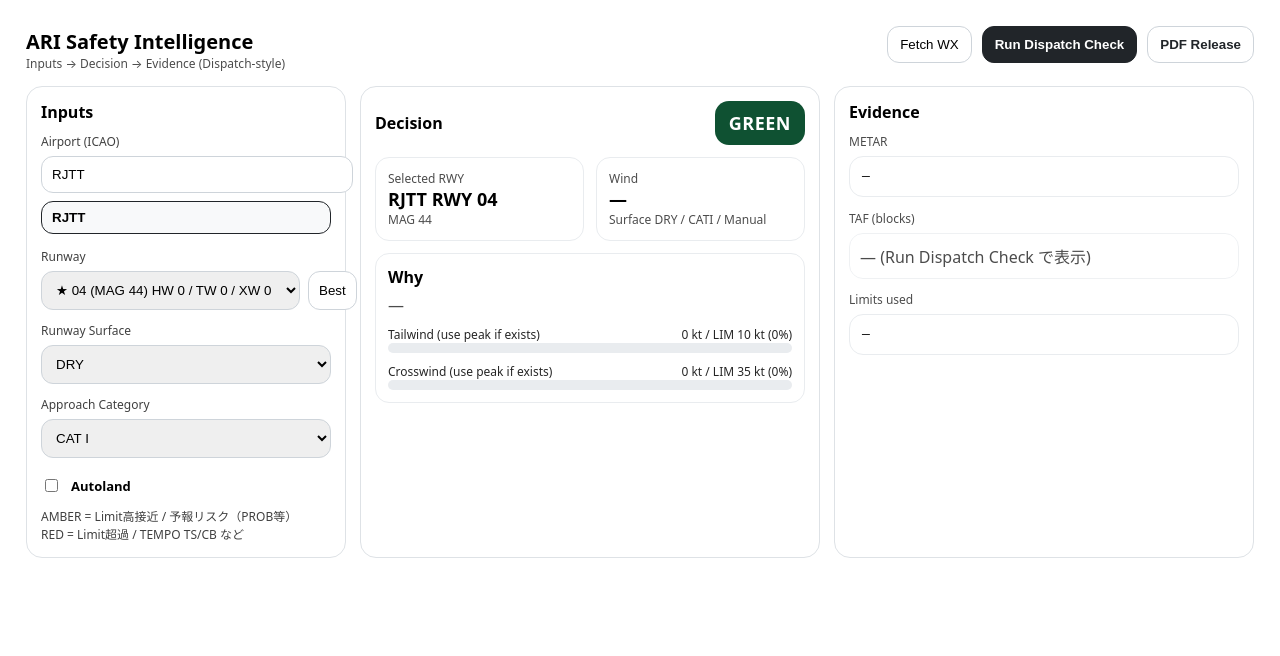
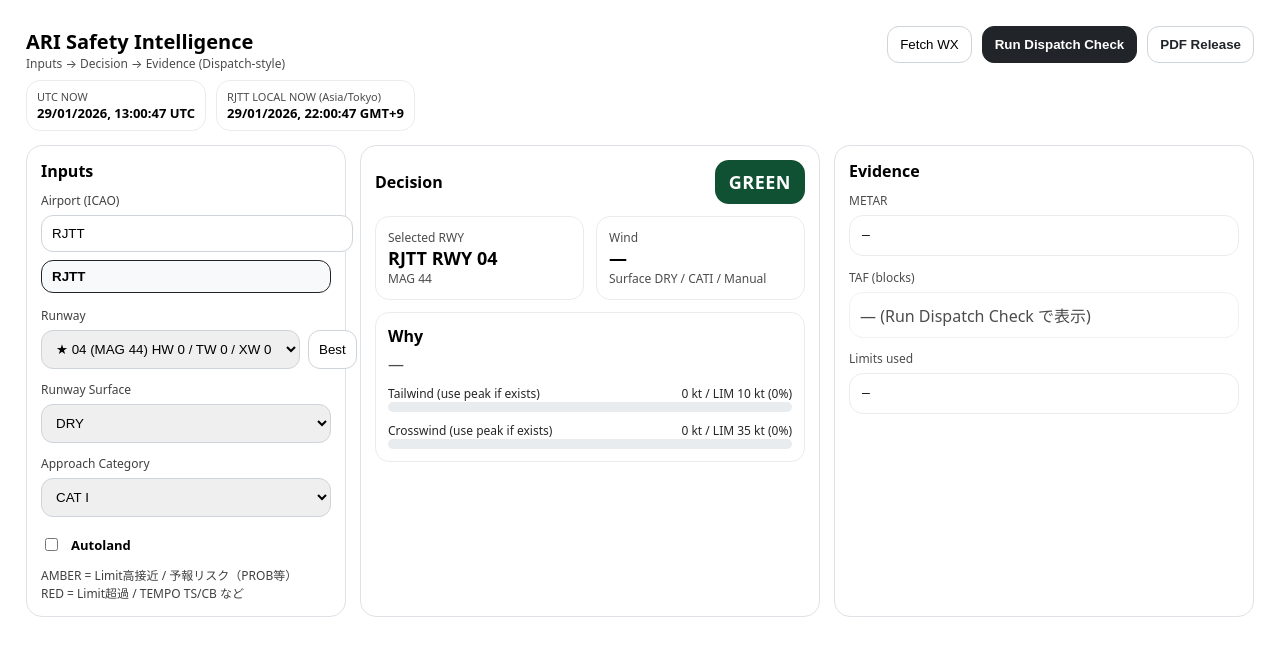
Before and after one commit to ZetecR-cloud/ari-safety-intelligence, a Next.js app: page / in a window 1280 px wide. Shown: the top 656 px of the page. Built offline with nearby package versions, Linux system fonts and the light colour scheme.

Commit message:
Update page.tsx

```diff
--- a/app/page.tsx
+++ b/app/page.tsx
@@ -19,34 +19,45 @@ function angleDiff(a: number, b: number) {
   return d > 180 ? 360 - d : d;
 }
 function headTailFrom(wdir: number, wspd: number, rwyMag: number) {
-  // + headwind, - tailwind
   const ang = angleDiff(wdir, rwyMag) * Math.PI / 180;
-  return Math.round(Math.cos(ang) * wspd);
+  return Math.round(Math.cos(ang) * wspd); // +head / -tail
 }
 function crossFrom(wdir: number, wspd: number, rwyMag: number) {
   const ang = angleDiff(wdir, rwyMag) * Math.PI / 180;
   return Math.round(Math.abs(Math.sin(ang) * wspd));
 }
 
-// --- ③ AMBER/RED理由の優先順位付け（最重要を先頭に固定）
+// --- 時刻表示（PCローカル時刻を表示しない）---
+// Date.now() はUTC基準のタイムスタンプ。表示は必ず timeZone を指定。
+function fmtZoned(ms: number, timeZone: string) {
+  try {
+    const dtf = new Intl.DateTimeFormat("en-GB", {
+      timeZone,
+      year: "numeric",
+      month: "2-digit",
+      day: "2-digit",
+      hour: "2-digit",
+      minute: "2-digit",
+      second: "2-digit",
+      hour12: false,
+      timeZoneName: "short",
+    });
+    return dtf.format(new Date(ms));
+  } catch {
+    return `TZ ERROR (${timeZone})`;
+  }
+}
+
+// --- ③ AMBER/RED理由の優先順位 ---
 function rankReason(r: string) {
   const s = r.toUpperCase();
-
-  // TAF hard red
   if (s.includes("TEMPO") && (s.includes("TS") || s.includes("CB"))) return 0;
-
-  // Limit exceed
   if (s.includes("TAILWIND") && s.includes(">")) return 1;
   if (s.includes("CROSSWIND") && s.includes(">")) return 2;
-
-  // High but within limits
   if (s.includes("TAILWIND HIGH")) return 3;
   if (s.includes("CROSSWIND HIGH")) return 4;
-
-  // Prob/Trend risks
   if (s.includes("PROB") && (s.includes("TS") || s.includes("CB"))) return 5;
   if (s.includes("FM") || s.includes("BECMG")) return 6;
-
   return 50;
 }
 function sortReasons(reasons: string[]) {
@@ -93,9 +104,16 @@ function Meter({ label, value, limit }: { label: string; value: number; limit: n
 }
 
 export default function Home() {
-  // ① ICAO typeahead
-  const [icao, setIcao] = useState("RJTT");         // 実際に採用されているICAO
-  const [icaoQuery, setIcaoQuery] = useState("RJTT"); // 入力欄に表示される文字
+  // 時刻（UTC＋空港ローカル）を秒更新
+  const [nowMs, setNowMs] = useState<number>(() => Date.now());
+  useEffect(() => {
+    const id = setInterval(() => setNowMs(Date.now()), 1000);
+    return () => clearInterval(id);
+  }, []);
+
+  // ICAO typeahead
+  const [icao, setIcao] = useState("RJTT");
+  const [icaoQuery, setIcaoQuery] = useState("RJTT");
   const icaoInputRef = useRef<HTMLInputElement | null>(null);
 
   const [rwyId, setRwyId] = useState<string>("");
@@ -107,18 +125,21 @@ export default function Home() {
   const [judge, setJudge] = useState<any>(null);
   const [loading, setLoading] = useState(false);
 
-  // 空港候補（タイプ中に絞り込み）
   const airportCandidates = useMemo(() => {
     const q = (icaoQuery || "").trim().toUpperCase();
-    const list = airports.map(a => a.icao).sort();
+    const list = airports.map((a) => a.icao).sort();
     if (!q) return list.slice(0, 30);
-    return list.filter(code => code.includes(q)).slice(0, 30);
+    return list.filter((code) => code.includes(q)).slice(0, 30);
   }, [icaoQuery]);
 
-  const airport = useMemo(() => airports.find(a => a.icao === icao) ?? airports[0], [icao]);
+  const airport = useMemo(() => airports.find((a) => a.icao === icao) ?? airports[0], [icao]);
   const runways = airport?.runways ?? [];
 
-  // ② RWY 推奨表示（Headwind最大 + Tailwind最小を上位に）
+  // ★表示用：UTCと空港現地時刻（DST自動）
+  const utcNow = useMemo(() => fmtZoned(nowMs, "UTC"), [nowMs]);
+  const aptLocalNow = useMemo(() => fmtZoned(nowMs, airport?.tz || "UTC"), [nowMs, airport?.tz]);
+
+  // RWY 推奨（風が取れていれば）
   const recommendedRunways = useMemo(() => {
     if (!runways.length) return [];
     const wind = wx?.wind;
@@ -126,30 +147,22 @@ export default function Home() {
     const wspd = wind?.spd ?? 0;
     const gust = wind?.gust ?? null;
 
-    const scored = runways.map(r => {
-      const headSteady = headTailFrom(wdir, wspd, r.mag); // +head / -tail
+    const scored = runways.map((r) => {
+      const headSteady = headTailFrom(wdir, wspd, r.mag);
       const tailSteady = headSteady < 0 ? Math.abs(headSteady) : 0;
-
       const crossSteady = crossFrom(wdir, wspd, r.mag);
 
       const headPeak = gust ? headTailFrom(wdir, gust, r.mag) : null;
       const tailPeak = headPeak !== null && headPeak < 0 ? Math.abs(headPeak) : null;
       const crossPeak = gust ? crossFrom(wdir, gust, r.mag) : null;
 
-      // スコア：headwindを強く評価、tailwindを重く減点、crosswindも軽く減点（“迷いを減らす”用の実用スコア）
       const tailUse = tailPeak ?? tailSteady;
       const crossUse = crossPeak ?? crossSteady;
       const headUse = Math.max(0, headPeak ?? headSteady);
 
       const score = headUse * 10 - tailUse * 30 - crossUse * 2;
 
-      return {
-        r,
-        score,
-        headUse,
-        tailUse,
-        crossUse,
-      };
+      return { r, score, headUse, tailUse, crossUse };
     });
 
     return scored.sort((a, b) => b.score - a.score);
@@ -158,10 +171,9 @@ export default function Home() {
   const selectedRwy = useMemo(() => {
     if (!runways.length) return null;
     if (!rwyId) return runways[0];
-    return runways.find(r => r.id === rwyId) ?? runways[0];
+    return runways.find((r) => r.id === rwyId) ?? runways[0];
   }, [runways, rwyId]);
 
-  // airportが変わったら RWY を初期化（推奨1位があればそれ）
   useEffect(() => {
     if (!runways.length) return;
     const best = recommendedRunways[0]?.r ?? runways[0];
@@ -169,12 +181,10 @@ export default function Home() {
     // eslint-disable-next-line react-hooks/exhaustive-deps
   }, [icao, runways.length]);
 
-  // 入力確定（Enter/Blur/候補クリックに相当）
   function commitIcao(next: string) {
     const code = (next || "").trim().toUpperCase();
-    const ok = airports.some(a => a.icao === code);
+    const ok = airports.some((a) => a.icao === code);
     if (!ok) {
-      // 見つからない時は元に戻す（迷い防止）
       setIcaoQuery(icao);
       return;
     }
@@ -207,9 +217,7 @@ export default function Home() {
       tafText: data.taf,
     });
 
-    // ③ 理由の優先順位付け
     out.reason = sortReasons(out.reason ?? []);
-
     setJudge(out);
   }
 
@@ -218,7 +226,6 @@ export default function Home() {
     if (best) setRwyId(best.id);
   }
 
-  // ⑤ PDFボタン：RED/AMBER時だけ目立つ
   const decision: "GREEN" | "AMBER" | "RED" = judge?.decision ?? "GREEN";
   const pdfEmphasis = decision === "RED" || decision === "AMBER";
 
@@ -237,6 +244,9 @@ export default function Home() {
       decision: judge.decision,
       reason: judge.reason,
       tafBlocks: judge.tafRisk?.blocks ?? [],
+      utcNow,
+      aptLocalNow,
+      aptTimeZone: airport?.tz || "UTC",
     };
 
     const res = await fetch("/api/release", {
@@ -258,7 +268,6 @@ export default function Home() {
 
   return (
     <main style={{ padding: 18, fontFamily: "system-ui, -apple-system, Segoe UI, sans-serif" }}>
-      {/* ④ Mobile対応（3カラム→縦積み） */}
       <style jsx>{`
         .grid {
           display: grid;
@@ -289,6 +298,21 @@ export default function Home() {
         <div>
           <div style={{ fontSize: 20, fontWeight: 800 }}>ARI Safety Intelligence</div>
           <div style={{ fontSize: 12, opacity: 0.7 }}>Inputs → Decision → Evidence (Dispatch-style)</div>
+
+          {/* ★ UTC / Airport Local Time（DST自動） */}
+          <div style={{ marginTop: 8, display: "flex", gap: 10, flexWrap: "wrap" }}>
+            <div style={{ border: "1px solid #e9ecef", borderRadius: 14, padding: "8px 10px", background: "#fff" }}>
+              <div style={{ fontSize: 11, opacity: 0.7 }}>UTC NOW</div>
+              <div style={{ fontSize: 13, fontWeight: 800 }}>{utcNow}</div>
+            </div>
+
+            <div style={{ border: "1px solid #e9ecef", borderRadius: 14, padding: "8px 10px", background: "#fff" }}>
+              <div style={{ fontSize: 11, opacity: 0.7 }}>
+                {icao} LOCAL NOW ({airport?.tz || "UTC"})
+              </div>
+              <div style={{ fontSize: 13, fontWeight: 800 }}>{aptLocalNow}</div>
+            </div>
+          </div>
         </div>
 
         <div className="actions" style={{ display: "flex", gap: 10 }}>
@@ -302,14 +326,7 @@ export default function Home() {
 
           <button
             onClick={run}
-            style={{
-              padding: "10px 12px",
-              borderRadius: 12,
-              border: "1px solid #212529",
-              background: "#212529",
-              color: "#fff",
-              fontWeight: 700,
-            }}
+            style={{ padding: "10px 12px", borderRadius: 12, border: "1px solid #212529", background: "#212529", color: "#fff", fontWeight: 700 }}
           >
             Run Dispatch Check
           </button>
@@ -338,7 +355,6 @@ export default function Home() {
         <section style={{ border: "1px solid #dee2e6", borderRadius: 16, padding: 14, background: "#fff" }}>
           <div style={{ fontWeight: 800, marginBottom: 10 }}>Inputs</div>
 
-          {/* ① ICAO typeahead */}
           <label style={{ display: "block", fontSize: 12, opacity: 0.75 }}>Airport (ICAO)</label>
           <input
             ref={icaoInputRef}
@@ -349,7 +365,6 @@ export default function Home() {
               if (e.key === "Enter") {
                 e.preventDefault();
                 commitIcao(icaoQuery);
-                // 迷い防止：確定したらフォーカスを外す
                 (e.currentTarget as HTMLInputElement).blur();
               }
               if (e.key === "Escape") {
@@ -361,7 +376,6 @@ export default function Home() {
             style={{ width: "100%", padding: 10, borderRadius: 12, border: "1px solid #ced4da", margin: "6px 0 8px" }}
           />
 
-          {/* 候補リスト（クリックで確定） */}
           <div style={{ display: "grid", gap: 6, maxHeight: 170, overflow: "auto", paddingBottom: 8 }}>
             {airportCandidates.map((code) => (
               <button
@@ -385,14 +399,9 @@ export default function Home() {
             ))}
           </div>
 
-          {/* ② RWY 推奨（上に来る、推奨表示する） */}
           <label style={{ display: "block", fontSize: 12, opacity: 0.75, marginTop: 6 }}>Runway</label>
           <div style={{ display: "flex", gap: 8, margin: "6px 0 12px" }}>
-            <select
-              value={rwyId}
-              onChange={(e) => setRwyId(e.target.value)}
-              style={{ flex: 1, padding: 10, borderRadius: 12, border: "1px solid #ced4da" }}
-            >
+            <select value={rwyId} onChange={(e) => setRwyId(e.target.value)} style={{ flex: 1, padding: 10, borderRadius: 12, border: "1px solid #ced4da" }}>
               {recommendedRunways.map((x, idx) => (
                 <option key={x.r.id} value={x.r.id}>
                   {idx === 0 ? "★ " : ""}
@@ -401,32 +410,20 @@ export default function Home() {
               ))}
             </select>
 
-            <button
-              onClick={setBestRwy}
-              style={{ padding: "10px 10px", borderRadius: 12, border: "1px solid #ced4da", background: "#fff" }}
-              title="Select recommended runway"
-            >
+            <button onClick={setBestRwy} style={{ padding: "10px 10px", borderRadius: 12, border: "1px solid #ced4da", background: "#fff" }} title="Select recommended runway">
               Best
             </button>
           </div>
 
           <label style={{ display: "block", fontSize: 12, opacity: 0.75 }}>Runway Surface</label>
-          <select
-            value={surface}
-            onChange={(e) => setSurface(e.target.value as RwySurface)}
-            style={{ width: "100%", padding: 10, borderRadius: 12, border: "1px solid #ced4da", margin: "6px 0 12px" }}
-          >
+          <select value={surface} onChange={(e) => setSurface(e.target.value as RwySurface)} style={{ width: "100%", padding: 10, borderRadius: 12, border: "1px solid #ced4da", margin: "6px 0 12px" }}>
             <option value="DRY">DRY</option>
             <option value="WET">WET</option>
             <option value="CONTAM">CONTAM</option>
           </select>
 
           <label style={{ display: "block", fontSize: 12, opacity: 0.75 }}>Approach Category</label>
-          <select
-            value={approachCat}
-            onChange={(e) => setApproachCat(e.target.value as ApproachCat)}
-            style={{ width: "100%", padding: 10, borderRadius: 12, border: "1px solid #ced4da", margin: "6px 0 12px" }}
-          >
+          <select value={approachCat} onChange={(e) => setApproachCat(e.target.value as ApproachCat)} style={{ width: "100%", padding: 10, borderRadius: 12, border: "1px solid #ced4da", margin: "6px 0 12px" }}>
             <option value="CATI">CAT I</option>
             <option value="CATII">CAT II</option>
             <option value="CATIII">CAT III</option>
@@ -447,7 +444,7 @@ export default function Home() {
         <section style={{ border: "1px solid #dee2e6", borderRadius: 16, padding: 14, background: "#fff" }}>
           <div style={{ display: "flex", alignItems: "center", justifyContent: "space-between", gap: 10 }}>
             <div style={{ fontWeight: 800 }}>Decision</div>
-            <Badge v={decision} />
+            <Badge v={judge?.decision ?? "GREEN"} />
           </div>
 
           <div style={{ marginTop: 12, display: "grid", gridTemplateColumns: "1fr 1fr", gap: 12 }}>
@@ -470,8 +467,6 @@ export default function Home() {
 
           <div style={{ marginTop: 12, border: "1px solid #e9ecef", borderRadius: 14, padding: 12 }}>
             <div style={{ fontWeight: 800, marginBottom: 6 }}>Why</div>
-
-            {/* ③ 優先順位付け済みの理由 */}
             {reasons.slice(0, 4).map((r, i) => (
               <div key={i} style={{ fontSize: 13, margin: "6px 0" }}>
                 • {r}
```
